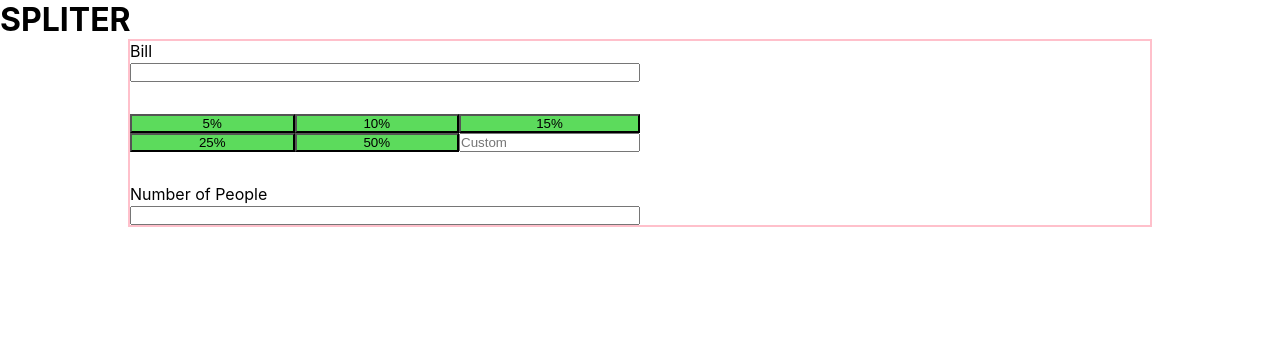
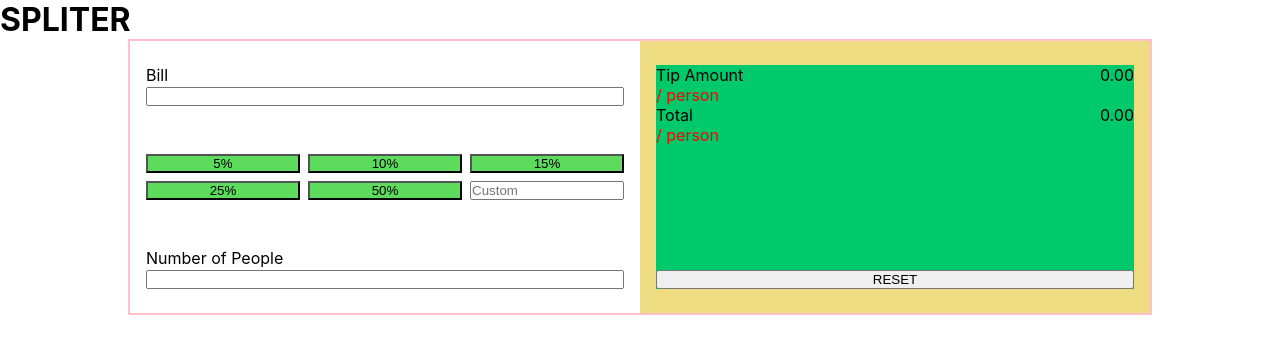
Before and after one commit to felipedfe/tip-calculator, a React (Create React App) app: page / in a window 1280 px wide. Shown: the top 354 px of the page. Built offline with nearby package versions, Linux system fonts and the light colour scheme.

Commit message:
feat: create Result component elements

```diff
--- a/src/App.js
+++ b/src/App.js
@@ -1,6 +1,7 @@
 import React, { useState } from 'react';
 import styled from 'styled-components';
 import Inputs from './components/Inputs';
+import Result from './components/Result';
 import './App.css';
 
 const Main = styled.main`
@@ -14,9 +15,11 @@ const Title = styled.h1`
 const AppContainer = styled.section`
   display: grid;
   grid-template-columns: 50% 50%;
+  /* column-gap: 1.5rem; */
   width: 80%;
   margin: auto;
   border: solid 2px pink;
+  /* padding: 1.5rem; */
 `
 
 function App() {
@@ -25,14 +28,7 @@ function App() {
       <Title>SPLITER</Title>
       <AppContainer>
         <Inputs />
-        {/* <div className="app--result">
-          <button
-            className="app--reset-btn"
-            type="button"
-          >
-            RESET
-          </button>
-        </div> */}
+        <Result />
       </AppContainer>
     </Main>
   );
--- a/src/components/Inputs.jsx
+++ b/src/components/Inputs.jsx
@@ -5,7 +5,8 @@ const InputsContainer = styled.section`
   width: 100%;
   display: flex;
   flex-direction: column;
-  gap: 2rem;
+  gap: 3rem;
+  padding: 1.5rem 1rem;
 `
 
 const BillContainer = styled.section`
@@ -19,6 +20,7 @@ const TipContainer = styled.section`
   display: grid;
   grid-template-columns: repeat(3, 1fr);
   grid-template-rows: repeat(2, 1fr);
+  gap: 0.5rem;
 `
 
 const TipButton = styled.button`
@@ -27,7 +29,7 @@ const TipButton = styled.button`
 `
 
 const TipInput = styled.input`
-
+  width: 100%;
 `
 
 const PeopleContainer = styled.section`
--- /dev/null
+++ b/src/components/Result.jsx
@@ -0,0 +1,75 @@
+import React from 'react';
+import styled from 'styled-components';
+
+const ResultContainer = styled.section`
+  width: 100%;
+  display: flex;
+  flex-direction: column;
+  /* gap: 2rem; */
+  padding: 1.5rem 1rem;
+  background-color: #eedc82;
+`
+
+const TipAmountContainer = styled.section`
+  position: relative;
+  display: flex;
+`
+
+const TotalContainer = styled.section`
+  position: relative;
+  display: flex;
+`
+
+const BackGround = styled.div`
+  position: relative;
+  height: 100%;
+  background-color: #00c96b;
+  /* padding-top: 2rem; */
+`
+
+const Label = styled.label`
+  &::after {
+    display: block;
+    content: "/ person";
+    color: red;
+  }
+`
+
+const Value = styled.span`
+  position: absolute;
+  right: 0;
+`
+
+const ResetButton = styled.button`
+  position: absolute;
+  width: 100%;
+  bottom: 0;
+`
+
+function Result() {
+  return (
+    <ResultContainer>
+      <BackGround>
+        <TipAmountContainer>
+          <Label>
+            Tip Amount
+          </Label>
+          <Value>0.00</Value>
+        </TipAmountContainer>
+
+        <TotalContainer>
+          <Label>
+            Total
+          </Label>
+          <Value>0.00</Value>
+        </TotalContainer>
+
+        <ResetButton>
+          RESET
+        </ResetButton>
+      </BackGround>
+    </ResultContainer>
+  )
+};
+
+export default Result;
```
